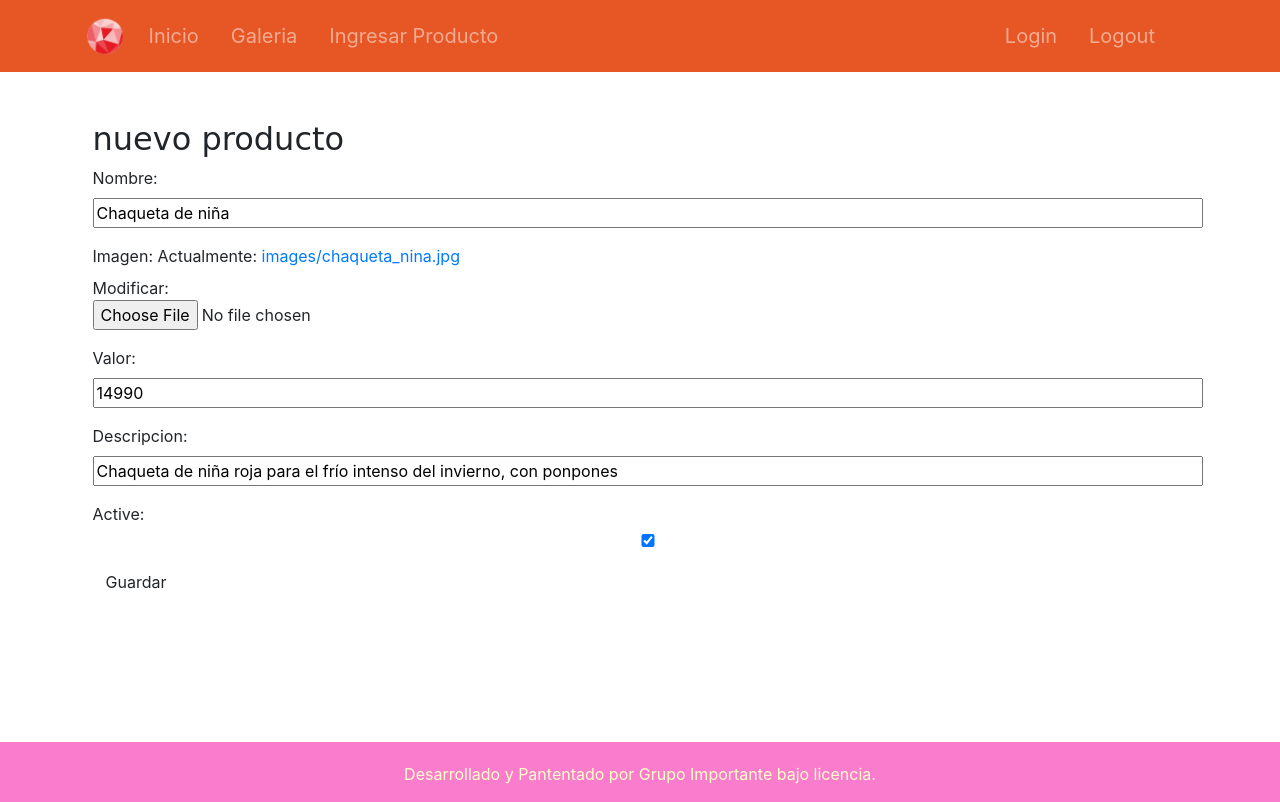
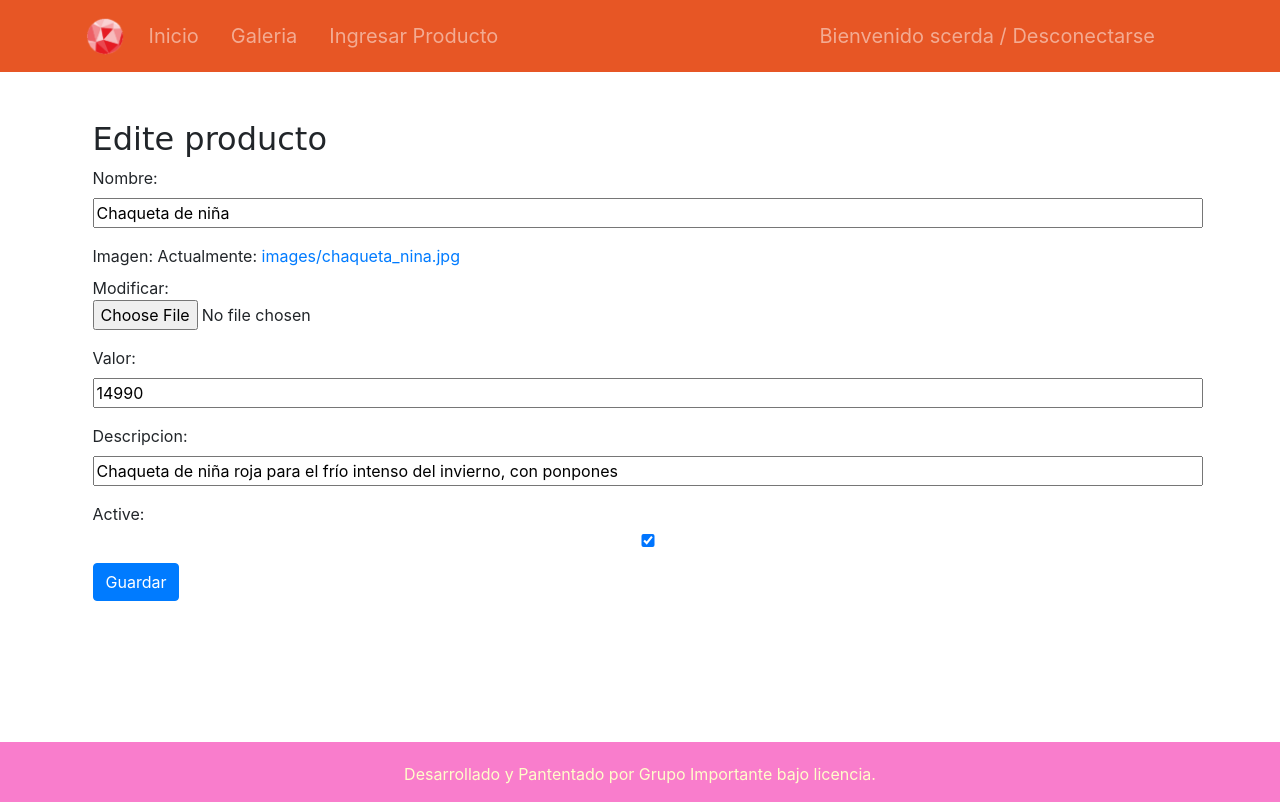
Before and after one commit to sebcerdaarias/Elropoero, a Django app: page /producto/2/edit/ in a window 1280 px wide. Run offline with Django 3.2, Linux system fonts and the light colour scheme; a user stored in the database is signed in; data comes from the database, SQL or seed files in the repository; both versions use the stored data as it was after the commit.

Commit message:
agregando css y vista por roles en nav

```diff
--- a/blog/static/js/custom.js
+++ b/blog/static/js/custom.js
@@ -7,5 +7,8 @@ $(document).ready(function() {
 $(document).ready(function() {
     $('.login-form input').addClass('form-control')
     $('.login-form button').addClass('text-center')
+    $('.producto_edit input').addClass('form-control-file')
+    $('.producto_nuevo input').addClass('form-control-file')
+
 
 })
--- a/blog/templates/blog/base.html
+++ b/blog/templates/blog/base.html
@@ -10,9 +10,14 @@
     <!--script Font awesome-->
     <link href="https://fonts.googleapis.com/icon?family=Material+Icons" rel="stylesheet">
     <!-- Bootstrap CSS -->
-    <link rel="stylesheet" href="https://cdn.jsdelivr.net/npm/bootstrap@4.5.3/dist/css/bootstrap.min.css" integrity="sha384-TX8t27EcRE3e/ihU7zmQxVncDAy5uIKz4rEkgIXeMed4M0jlfIDPvg6uqKI2xXr2" crossorigin="anonymous">
-    <script src="https://code.jquery.com/jquery-3.5.1.slim.min.js" integrity="sha384-DfXdz2htPH0lsSSs5nCTpuj/zy4C+OGpamoFVy38MVBnE+IbbVYUew+OrCXaRkfj" crossorigin="anonymous"></script>
-    <script src="https://cdn.jsdelivr.net/npm/bootstrap@4.5.3/dist/js/bootstrap.bundle.min.js" integrity="sha384-ho+j7jyWK8fNQe+A12Hb8AhRq26LrZ/JpcUGGOn+Y7RsweNrtN/tE3MoK7ZeZDyx" crossorigin="anonymous"></script>
+    <link rel="stylesheet" href="https://cdn.jsdelivr.net/npm/bootstrap@4.5.3/dist/css/bootstrap.min.css"
+        integrity="sha384-TX8t27EcRE3e/ihU7zmQxVncDAy5uIKz4rEkgIXeMed4M0jlfIDPvg6uqKI2xXr2" crossorigin="anonymous">
+    <script src="https://code.jquery.com/jquery-3.5.1.slim.min.js"
+        integrity="sha384-DfXdz2htPH0lsSSs5nCTpuj/zy4C+OGpamoFVy38MVBnE+IbbVYUew+OrCXaRkfj"
+        crossorigin="anonymous"></script>
+    <script src="https://cdn.jsdelivr.net/npm/bootstrap@4.5.3/dist/js/bootstrap.bundle.min.js"
+        integrity="sha384-ho+j7jyWK8fNQe+A12Hb8AhRq26LrZ/JpcUGGOn+Y7RsweNrtN/tE3MoK7ZeZDyx"
+        crossorigin="anonymous"></script>
     <script src="{% static 'js/custom.js' %}"></script>
     <title>El closet infantil</title>
 </head>
@@ -21,22 +26,32 @@
     <section>
         <nav class="navbar navbar-expand-lg navbar-dark bg-nav" role="navigation">
             <div class="container">
-                <a class="navbar-brand" href="{% url 'index' %}"><img class="logo" src="{% static 'img/logo2.png' %}"></a>
-                <button class="navbar-toggler border-0" type="button" data-toggle="collapse" data-target="#exCollapsingNavbar">
+                <a class="navbar-brand" href="{% url 'index' %}"><img class="logo"
+                        src="{% static 'img/logo2.png' %}"></a>
+                <button class="navbar-toggler border-0" type="button" data-toggle="collapse"
+                    data-target="#exCollapsingNavbar">
                     &#9776;
                 </button>
                 <div class="collapse navbar-collapse" id="exCollapsingNavbar">
                     <ul id="nav" class="nav navbar-nav">
-                        <li id="inicio" class="navbar-brand"><a href="{% url 'index' %}" class="nav-link">Inicio</a></li>
+                        <li id="inicio" class="navbar-brand"><a href="{% url 'index' %}" class="nav-link">Inicio</a>
+                        </li>
                         <li class="navbar-brand"><a href="{% url 'galeria' %}" class="nav-link">Galeria</a></li>
                         {% if user.is_authenticated and user.is_staff %}
-                            <li class="navbar-brand"><a href="{% url 'ingreso_producto' %}" class="nav-link">Ingresar Producto</a></li>
+                        <li class="navbar-brand"><a href="{% url 'ingreso_producto' %}" class="nav-link">Ingresar
+                                Producto</a></li>
                         {% endif %}
                     </ul>
                     <ul class="nav navbar-nav justify-content-between ml-auto">
-                        <li class="nav-item order-2 order-md-1"><a href="#" class="nav-link" title="settings"><i class=" "></i></a></li>
-                        <li class="navbar-brand"><a href="{% url 'login' %}" class="nav-link"><i class="fa fa-user"></i> Login</a></li>
-                        <li class="navbar-brand"><a href="{% url 'logout' %}" class="nav-link">Logout</a></li>
+                        <li class="nav-item order-2 order-md-1"><a href="#" class="nav-link" title="settings"><i
+                                    class=" "></i></a></li>
+                        {% if not user.is_authenticated%}
+                        <li class="navbar-brand"><a href="{% url 'login' %}" class="nav-link"><i class="fa fa-user"></i>
+                                Iniciar sesión</a></li>
+                        {% endif %}
+                        {% if user.is_authenticated%}
+                        <li class="navbar-brand"><a href="{% url 'logout' %}"  class="nav-link">Bienvenido {{request.user.username}} / Desconectarse</a></li>
+                        {% endif %}
                     </ul>
                 </div>
             </div>
@@ -53,7 +68,7 @@
         var home = "http://127.0.0.1:8000/"
         var dos = "http://127.0.0.1:8000/post/new"
 
-        $(document).ready(function() {
+        $(document).ready(function () {
             var actual = window.location.href;
             $('#nav li').removeClass("acive-li-nav");
             if (actual == home)
--- a/blog/templates/blog/login.html
+++ b/blog/templates/blog/login.html
@@ -5,6 +5,10 @@
         <h2 class="text-center">Iniciar Sesión</h2>
         {% csrf_token %} {{form.as_p}}
         <button class="btn btn-primary form-control" type="submit">Login</button>
+        <div class="user_reset">
+            <a href="{% url 'user_reset' %}">¿Olvidaste tu contraseña?</a>
+        </div>
     </form>
+
 </div>
 {% endblock %}
--- a/blog/templates/blog/producto_edit.html
+++ b/blog/templates/blog/producto_edit.html
@@ -1,8 +1,9 @@
 {% extends 'blog/base.html' %} {% block content %}
-<div id='producto_edit' class='producto_edit'>
-<h2>nuevo producto</h2>
+
+<div class='producto_edit'>
+<h2>Edite producto</h2>
 <form method="POST" class="post-form" enctype="multipart/form-data">{% csrf_token %} {{ form.as_p }}
-    <button type="submit" class="btn btn-default">Guardar</button>
+    <button type="submit" class="btn btn-primary">Guardar</button>
 </form>
 </div>
 {% endblock %}
--- a/blog/templates/blog/user_reset.html
+++ b/blog/templates/blog/user_reset.html
@@ -1,9 +1,10 @@
 {% extends 'blog/base.html' %} {% block content %}
-<div id='user_reset' class='user_reset'>
+
+<div class='user_rest'>
 <h2>Recuperar contraseña</h2>
 <form method="POST" class="post-form" enctype="multipart/form-data">{% csrf_token %}
 {{ form.as_p }}
-    <button type="submit" class="btn btn-default">Guardar</button>
+    <button type="submit" class="btn btn-outline-primary">Recuperar</button>
 </form>
 </div>
 {% endblock %}
--- a/blog/views.py
+++ b/blog/views.py
@@ -33,28 +33,17 @@ def logout(request):
 
 
 def login(request):
-    # Creamos el formulario de autenticación vacío
     form = AuthenticationForm()
     if request.method == "POST":
-        # Añadimos los datos recibidos al formulario
         form = AuthenticationForm(data=request.POST)
-        # Si el formulario es válido...
         if form.is_valid():
-            # Recuperamos las credenciales validadas
             username = form.cleaned_data['username']
             password = form.cleaned_data['password']
+            user = authenticate(username=username, password=password)
+            if user is not None:
+                do_login(request, user)
+                return redirect('galeria')
 
-            # Verificamos las credenciales del usuario
-            user = authenticate(username=username, password=password)
-
-            # Si existe un usuario con ese nombre y contraseña
-            if user is not None:
-                # Hacemos el login manualmente
-                do_login(request, user)
-                # Y le redireccionamos a la portada
-                return redirect('/')
-
-    # Si llegamos al final renderizamos el formulario
     return render(request, "blog/login.html", {'form': form})
 
 
```
Also changed, not shown: blog/static/css/blog.css (+19 -1 lines), blog/templates/blog/producto_nuevo.html (+4 -3 lines), db.sqlite3.
